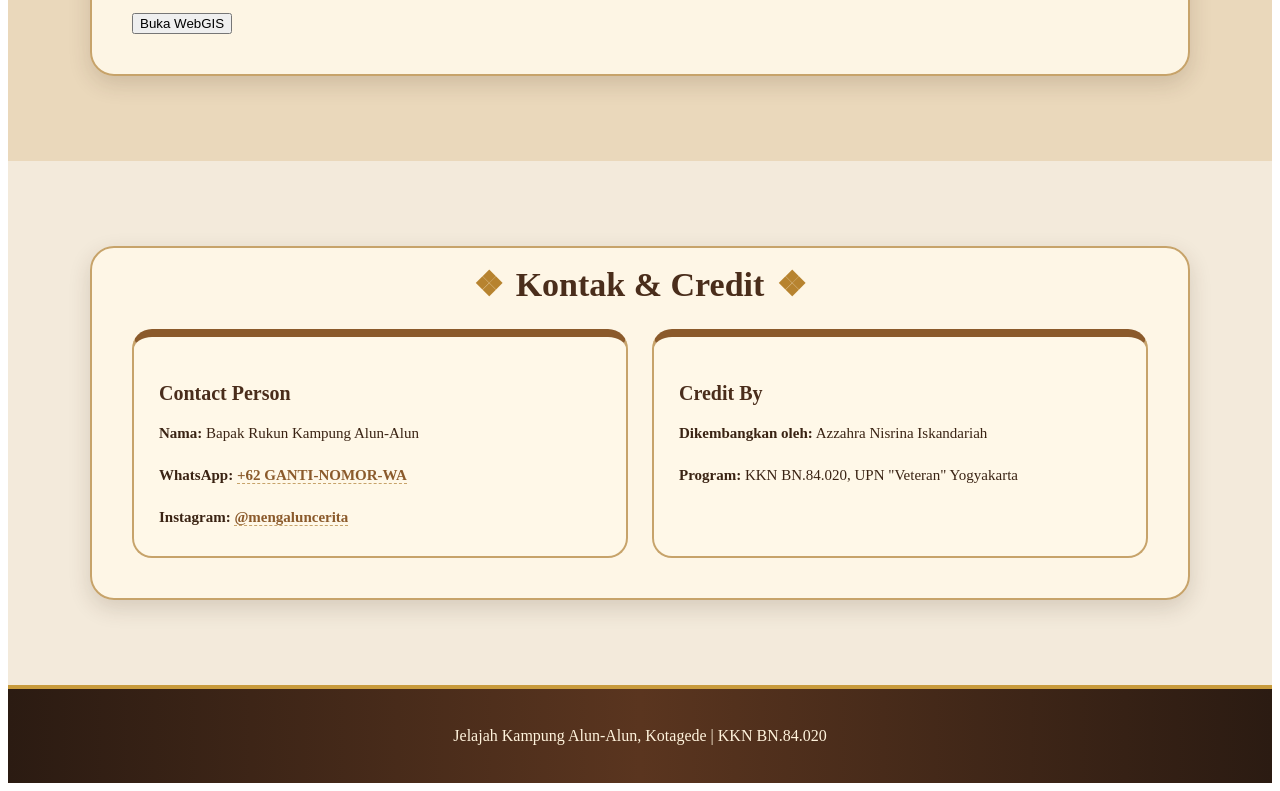
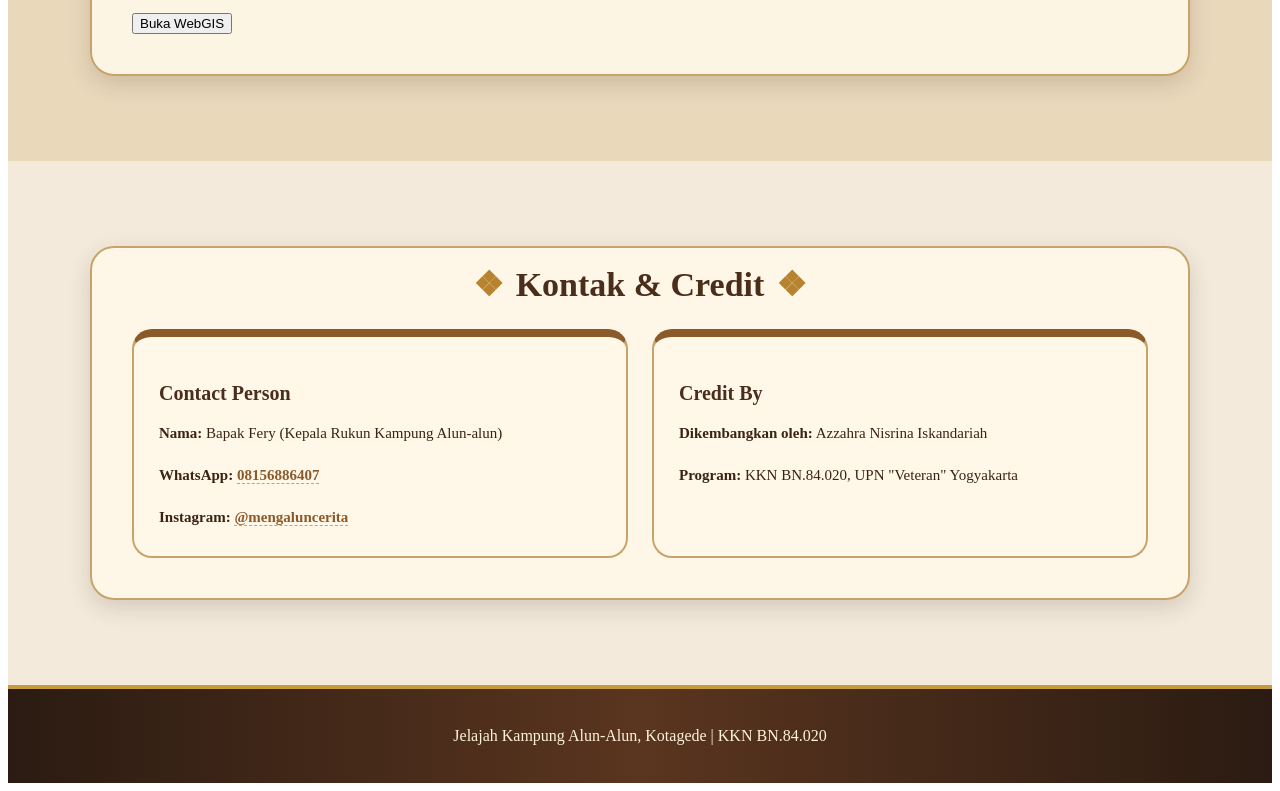
Before and after one commit to azzahrani/Jelajah-Alun-alun, a plain HTML site: page index.html in a window 1280 px wide. Shown: the part 3694-4485 px from the top of the page. Drawn offline with nearby package versions, Linux system fonts and the light colour scheme.

Commit message:
Update contact person details in index.html

```diff
--- a/index.html
+++ b/index.html
@@ -140,10 +140,10 @@
 
           <div class="kontak-block">
             <h3>Contact Person</h3>
-            <p><b>Nama:</b> Bapak Rukun Kampung Alun-Alun</p>
+            <p><b>Nama:</b> Bapak Fery (Kepala Rukun Kampung Alun-alun)</p>
             <p><b>WhatsApp:</b>
-              <a href="https://wa.me/62GANTINOMORWA" target="_blank" rel="noopener">
-                +62 GANTI-NOMOR-WA
+              <a href="https://wa.me/+628156886407" target="_blank" rel="noopener">
+                08156886407
               </a>
             </p>
             <p><b>Instagram:</b>
```
